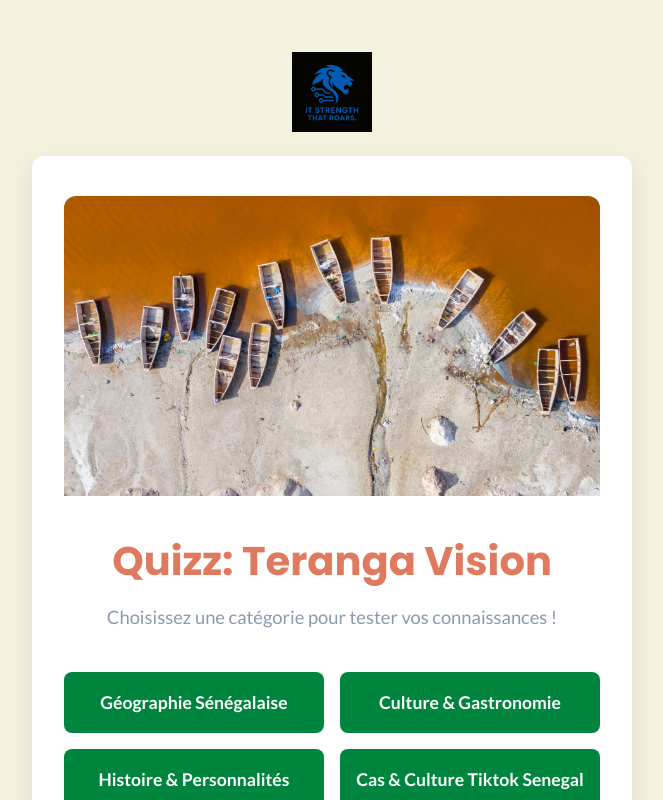
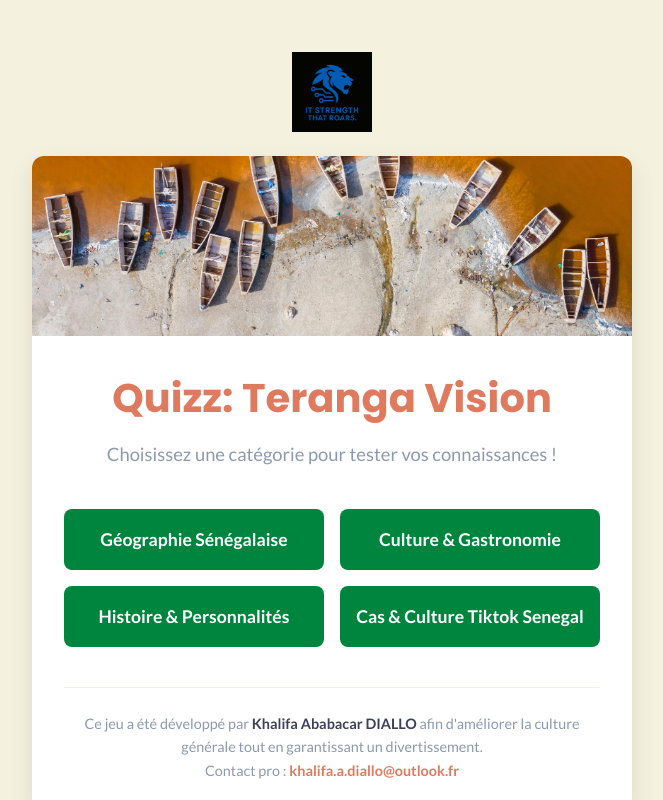
Before and after one commit to Ababacar22/Sengame, a React (Vite) app in the folder mon-quiz-senegal/: page / in a window 1280 px wide. Shown: the top 800 px of the page, without its empty margins (308-971 px from the left). Built offline with nearby package versions, Linux system fonts and the light colour scheme.

Commit message:
ajout des animations avec framer-motion

```diff
--- a/mon-quiz-senegal/package.json
+++ b/mon-quiz-senegal/package.json
@@ -10,6 +10,7 @@
     "preview": "vite preview"
   },
   "dependencies": {
+    "framer-motion": "^12.23.24",
     "react": "^19.1.1",
     "react-dom": "^19.1.1",
     "react-ga4": "^2.1.0",
--- a/mon-quiz-senegal/src/App.jsx
+++ b/mon-quiz-senegal/src/App.jsx
@@ -7,7 +7,8 @@ import Quiz from './components/Quiz';
 import ResultsScreen from './components/ResultsScreen';
 import { quizzes } from './data/questions';
 import ReactGA from 'react-ga4';
-import logoGainde from './assets/logo_bleu.png'; // Vérifiez que ce fichier est dans src/assets/
+import logoGainde from './assets/logo_bleu.png'; // Vérifiez le chemin
+import { AnimatePresence } from 'framer-motion'; // <<< 1. Importer AnimatePresence
 
 // --- STYLED COMPONENTS ---
 const AppContainer = styled.div`
@@ -24,12 +25,20 @@ const LogoImage = styled.img`
   display: block;
 `;
 
+// <<< 2. Modifier QuizCard: retirer padding, ajouter overflow et position
 const QuizCard = styled.div`
   background-color: white;
   width: 100%;
   max-width: 600px;
   border-radius: 12px;
   box-shadow: 0 10px 25px rgba(0, 0, 0, 0.1);
+  /* padding: 2rem; Supprimé */
+  overflow: hidden; /* Important pour contenir l'image arrondie et les animations */
+  position: relative; /* Aide à contenir les éléments animés */
+`;
+
+// <<< 3. Ajouter ContentWrapper pour le padding (utilisé pour Series, Quiz, Results)
+const ContentWrapper = styled.div`
   padding: 2rem;
 `;
 
@@ -53,21 +62,19 @@ const FooterContainer = styled.footer`
 
 
 function App() {
-  const [gameState, setGameState] = useState('start'); // 'start', 'selecting_series', 'playing', 'results'
+  const [gameState, setGameState] = useState('start');
   const [score, setScore] = useState(0);
   const [currentQuiz, setCurrentQuiz] = useState([]);
   const [selectedCategoryKey, setSelectedCategoryKey] = useState(null);
 
-  // Étape 1: L'utilisateur choisit une catégorie
+  // Fonctions de navigation (inchangées)
   const selectCategory = (categoryKey) => {
     setSelectedCategoryKey(categoryKey);
     setGameState('selecting_series');
   };
 
-  // Étape 2: L'utilisateur choisit une série
   const startGame = (seriesIndex) => {
     const questionsForSeries = quizzes[selectedCategoryKey].series[seriesIndex];
-
     setCurrentQuiz(questionsForSeries);
     setScore(0);
     setGameState('playing');
@@ -79,10 +86,7 @@ function App() {
     });
   };
 
-  // Étape 3: Le quiz est fini
   const showResults = () => setGameState('results');
-
-  // Étape 4: Navigation (retour)
   const goToSeriesScreen = () => setGameState('selecting_series');
   const goToStart = () => setGameState('start');
 
@@ -90,11 +94,14 @@ function App() {
   const renderGame = () => {
     switch (gameState) {
       case 'start':
-        return <StartScreen selectCategory={selectCategory} />;
+        // <<< 4. Ajouter la key unique
+        return <StartScreen key="start" selectCategory={selectCategory} />;
 
       case 'selecting_series':
         return (
+          // <<< 4. Ajouter la key unique
           <SeriesScreen
+            key="series"
             category={quizzes[selectedCategoryKey]}
             startGame={startGame}
             goToStart={goToStart}
@@ -103,25 +110,30 @@ function App() {
 
       case 'playing':
         return (
+          // <<< 4. Ajouter la key unique
           <Quiz
+            key="quiz"
             questions={currentQuiz}
             setScore={setScore}
             showResults={showResults}
-            goToSeriesScreen={goToSeriesScreen} // Pour le bouton "Quitter"
+            goToSeriesScreen={goToSeriesScreen}
           />
         );
 
       case 'results':
         return (
+          // <<< 4. Ajouter la key unique
           <ResultsScreen
+            key="results"
             score={score}
             total={currentQuiz.length}
-            restartGame={goToSeriesScreen} // "Rejouer" ramène à l'écran des séries
+            restartGame={goToSeriesScreen}
           />
         );
 
       default:
-        return <StartScreen selectCategory={selectCategory} />;
+         // <<< 4. Ajouter la key unique
+        return <StartScreen key="start_default" selectCategory={selectCategory} />;
     }
   }
 
@@ -129,7 +141,17 @@ function App() {
     <AppContainer>
       <LogoImage src={logoGainde} alt="Logo Gainde IT" />
       <QuizCard>
-        {renderGame()}
+          {/* <<< 5. Envelopper dans AnimatePresence */}
+          <AnimatePresence mode="wait">
+            {/* Logique conditionnelle pour le padding (StartScreen le gère lui-même) */}
+             {gameState === 'start' ? (
+               renderGame()
+             ) : (
+              <ContentWrapper key={gameState}> {/* Ajout d'une key ici aussi */}
+                {renderGame()}
+              </ContentWrapper>
+             )}
+          </AnimatePresence>
       </QuizCard>
       <FooterContainer>
         <p>
--- a/mon-quiz-senegal/src/components/Quiz.jsx
+++ b/mon-quiz-senegal/src/components/Quiz.jsx
@@ -4,9 +4,9 @@ import styled from 'styled-components';
 import AnswerList from './AnswerList';
 import Timer from './Timer';
 import ReactGA from 'react-ga4';
+import { motion } from 'framer-motion'; // <<< 1. Importer motion
 
-// --- STYLED COMPONENTS ---
-
+// --- STYLED COMPONENTS (INCHANGÉS) ---
 const QuestionText = styled.h2`
   font-family: ${props => props.theme.fonts.display};
   font-size: 1.8rem;
@@ -54,19 +54,23 @@ const QuitButton = styled.button`
 `;
 // --- FIN STYLED COMPONENTS ---
 
+// <<< 2. Définition des variantes d'animation (Exemple: arrivée par le bas)
+const screenVariants = {
+  hidden: { opacity: 0, y: 30 },
+  visible: { opacity: 1, y: 0, transition: { duration: 0.5, ease: "easeOut" } },
+  exit: { opacity: 0, y: -30, transition: { duration: 0.3, ease: "easeIn" } }
+};
 
+// --- COMPOSANT ---
 function Quiz({ questions, setScore, showResults, goToSeriesScreen }) {
   const [currentIndex, setCurrentIndex] = useState(0);
   const [selectedAnswer, setSelectedAnswer] = useState(null);
 
   const currentQuestion = questions[currentIndex];
 
+  // Fonctions handleTimeUp et handleAnswerSelect (inchangées)
   const handleTimeUp = () => {
-    ReactGA.event({
-      category: "Quiz_Answers",
-      action: "Time_Up",
-      label: currentQuestion.question.substring(0, 50)
-    });
+    ReactGA.event({ /* ... */ });
     handleAnswerSelect({ text: 'TIME_UP', correct: false });
   };
 
@@ -76,20 +80,11 @@ function Quiz({ questions, setScore, showResults, goToSeriesScreen }) {
 
     if (option.correct) {
       setScore(prev => prev + 1);
-      ReactGA.event({
-        category: "Quiz_Answers",
-        action: "Answered_Correctly",
-        label: currentQuestion.question.substring(0, 50)
-      });
+      ReactGA.event({ /* ... Correct ... */ });
     } else if (option.text !== 'TIME_UP') {
-      ReactGA.event({
-        category: "Quiz_Answers",
-        action: "Answered_Incorrectly",
-        label: currentQuestion.question.substring(0, 50)
-      });
+      ReactGA.event({ /* ... Incorrect ... */ });
     }
 
-    // Délai pour montrer l'explication et la bonne/mauvaise réponse
     setTimeout(() => {
       const nextIndex = currentIndex + 1;
       if (nextIndex < questions.length) {
@@ -98,11 +93,17 @@ function Quiz({ questions, setScore, showResults, goToSeriesScreen }) {
       } else {
         showResults();
       }
-    }, 3000); // 3 secondes de délai
+    }, 3000); // Délai de 3 secondes
   };
 
   return (
-    <div>
+    // <<< 3. Wrapper tout le contenu dans motion.div et appliquer les props
+    <motion.div
+      variants={screenVariants}
+      initial="hidden"
+      animate="visible"
+      exit="exit"
+    >
       <Timer
         key={currentIndex}
         onTimeUp={handleTimeUp}
@@ -132,7 +133,7 @@ function Quiz({ questions, setScore, showResults, goToSeriesScreen }) {
       <QuitButton onClick={goToSeriesScreen}>
         Quitter la série
       </QuitButton>
-    </div>
+    </motion.div>
   );
 }
 export default Quiz;
--- a/mon-quiz-senegal/src/components/SeriesScreen.jsx
+++ b/mon-quiz-senegal/src/components/SeriesScreen.jsx
@@ -1,10 +1,12 @@
 // src/components/SeriesScreen.jsx
 import React from 'react';
 import styled from 'styled-components';
+import { motion } from 'framer-motion'; // <<< 1. Importer motion
 
 // --- STYLED COMPONENTS ---
 
-const SeriesContainer = styled.div`
+// <<< 2. Conteneur racine devient motion.div
+const SeriesContainer = styled(motion.div)`
   text-align: center;
 `;
 
@@ -23,7 +25,6 @@ const Subtitle = styled.p`
 
 const SeriesGrid = styled.div`
   display: grid;
-  /* Crée des colonnes automatiques de 120px minimum */
   grid-template-columns: repeat(auto-fill, minmax(120px, 1fr));
   gap: 1rem;
 `;
@@ -68,12 +69,26 @@ const BackButton = styled.button`
     text-decoration: underline;
   }
 `;
+// --- FIN STYLED COMPONENTS ---
+
+// <<< 3. Définition des variantes d'animation (Exemple: fondu + léger zoom)
+const screenVariants = {
+  hidden: { opacity: 0, scale: 0.98 },
+  visible: { opacity: 1, scale: 1, transition: { duration: 0.4, ease: "easeOut" } },
+  exit: { opacity: 0, scale: 0.98, transition: { duration: 0.2, ease: "easeIn" } }
+};
 
 // --- COMPOSANT ---
 
 function SeriesScreen({ category, startGame, goToStart }) {
   return (
-    <SeriesContainer>
+    // <<< 4. Application des props d'animation
+    <SeriesContainer
+      variants={screenVariants}
+      initial="hidden"
+      animate="visible"
+      exit="exit"
+    >
       <CategoryTitle>{category.title}</CategoryTitle>
       <Subtitle>Choisissez une série pour commencer :</Subtitle>
 
--- a/mon-quiz-senegal/src/components/StartScreen.jsx
+++ b/mon-quiz-senegal/src/components/StartScreen.jsx
@@ -2,28 +2,33 @@
 import React from 'react';
 import styled from 'styled-components';
 import { quizzes } from '../data/questions';
-import heroImage from '../assets/rose.jpg'; // Vérifiez que ce fichier est dans src/assets/
+import heroImage from '../assets/rose.jpg'; // Vérifiez le chemin
+import { motion } from 'framer-motion'; // <<< 1. Importer motion
 
 // --- STYLED COMPONENTS ---
-const StartContainer = styled.div`
+
+// <<< 2. Conteneur racine devient motion.div
+const StartContainer = styled(motion.div)`
   text-align: center;
+  /* Pas besoin de padding ici, il sera dans StartContentWrapper */
 `;
 
-// Dans src/components/StartScreen.jsx
-
-
+// <<< 3. HeroImage: Retirer marges négatives et border-radius inutile
 const HeroImage = styled.img`
   width: 100%;
-  height: 300px;
+  height: 180px; /* J'ai remis 180px, ajustez si besoin */
   object-fit: cover;
+  display: block; /* Évite espace blanc sous l'image */
+  /* border-radius: 12px 12px 0 0; Supprimé car géré par QuizCard */
+  /* margin: ... Supprimé */
+  margin-bottom: 2rem; /* Juste l'espace avant le titre */
+`;
 
-  /* MODIFICATION ICI : Mettez 12px pour correspondre au QuizCard */
-  border-radius: 12px 12px 0 0;
+// <<< 4. Nouveau : Wrapper pour le contenu SOUS l'image (avec padding)
+const StartContentWrapper = styled.div`
+  padding: 0 2rem 2rem 2rem; /* Padding G/D/Bas, mais pas Haut */
+`;
 
-  margin: -2rem -2rem 0 -2rem; /* Correct car padding est 2rem */
-  margin-bottom: 2rem;
-  margin-top: 0.5rem ;
-`;
 
 const Title = styled.h1`
   font-family: ${props => props.theme.fonts.display};
@@ -93,15 +98,29 @@ const DevCredit = styled.div`
 `;
 // --- FIN STYLED COMPONENTS ---
 
+// <<< 5. Définition des variantes d'animation (Exemple simple : fondu)
+const screenVariants = {
+  hidden: { opacity: 0 },
+  visible: { opacity: 1, transition: { duration: 0.5 } },
+  exit: { opacity: 0, transition: { duration: 0.3 } }
+};
 
-function StartScreen({ selectCategory }) { // Prop modifiée
+// --- COMPOSANT ---
+function StartScreen({ selectCategory }) {
   const categories = Object.keys(quizzes);
 
   return (
-    <StartContainer>
-
+    // <<< 6. Application des props d'animation
+    <StartContainer
+      variants={screenVariants}
+      initial="hidden"
+      animate="visible"
+      exit="exit"
+    >
       <HeroImage src={heroImage} alt="Illustration Quiz Sénégal" />
 
+      {/* Le reste du contenu va dans le wrapper paddé */}
+      <StartContentWrapper>
         <Title>Quizz: Teranga Vision</Title>
         <Subtitle>Choisissez une catégorie pour tester vos connaissances !</Subtitle>
 
@@ -109,7 +128,7 @@ function StartScreen({ selectCategory }) { // Prop modifiée
           {categories.map((categoryKey) => (
             <CategoryButton
               key={categoryKey}
-            onClick={() => selectCategory(categoryKey)} // Fonction modifiée
+              onClick={() => selectCategory(categoryKey)}
             >
               {quizzes[categoryKey].title}
             </CategoryButton>
@@ -120,6 +139,7 @@ function StartScreen({ selectCategory }) { // Prop modifiée
           <p>Ce jeu a été développé par <strong>Khalifa Ababacar DIALLO</strong> afin d'améliorer la culture générale tout en garantissant un divertissement.</p>
           <p>Contact pro : <a href="mailto:khalifa.a.diallo@outlook.fr">khalifa.a.diallo@outlook.fr</a></p>
         </DevCredit>
+      </StartContentWrapper>
 
     </StartContainer>
   );
```
Also changed, not shown: 1 other file (tests, documents, lock files or other folders). Lines whose indentation alone changed are shown as unchanged.
